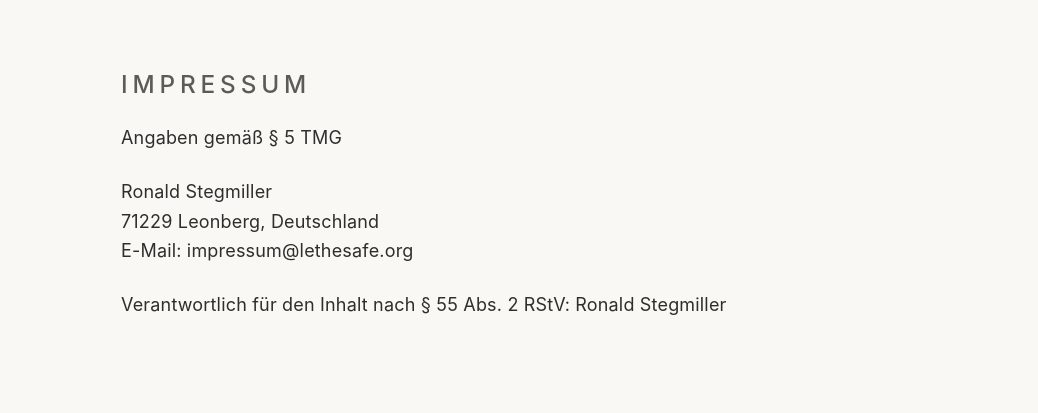
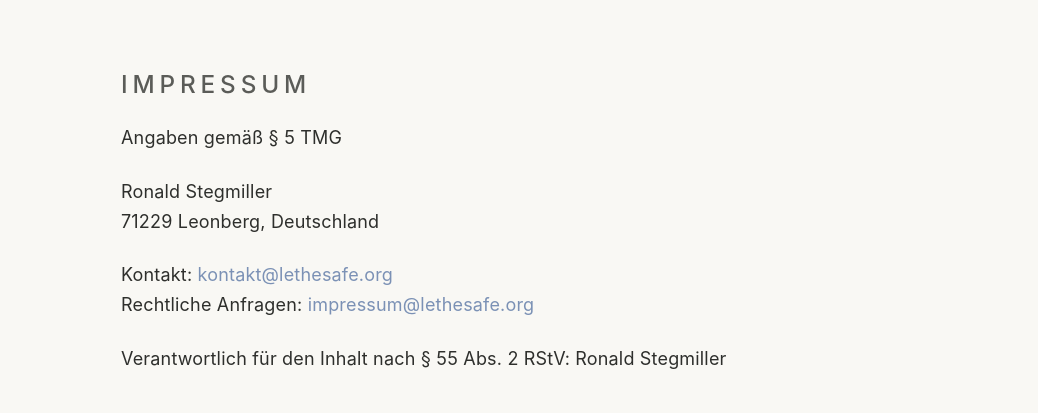
Before and after one commit to ronsteg/lethesafe-website, a plain HTML site: page impressum.html in a window 1280 px wide. Shown: the part 334-747 px from the top of the page, without its empty margins (93-1131 px from the left). Drawn offline with Linux system fonts and the light colour scheme.

Commit message:
Refine problem page and contact information (fix heading punctuation, add contact email, minor CSS refinements)

```diff
--- a/impressum.html
+++ b/impressum.html
@@ -42,9 +42,14 @@
       <p>Angaben gemäß § 5 TMG</p>
       <p>
         Ronald Stegmiller<br />
-        71229 Leonberg, Deutschland<br />
-        E-Mail: impressum@lethesafe.org
+        71229 Leonberg, Deutschland
       </p>
+      <p>
+        Kontakt: <a href="mailto:kontakt@lethesafe.org">kontakt@lethesafe.org</a><br>
+        Rechtliche Anfragen: <a href="mailto:impressum@lethesafe.org">impressum@lethesafe.org</a>
+      </p>
+
+
       <p>Verantwortlich für den Inhalt nach § 55 Abs. 2 RStV: Ronald Stegmiller</p>
     </section>
 
```
Also changed, not shown: problem.html (+3 -3 lines).
